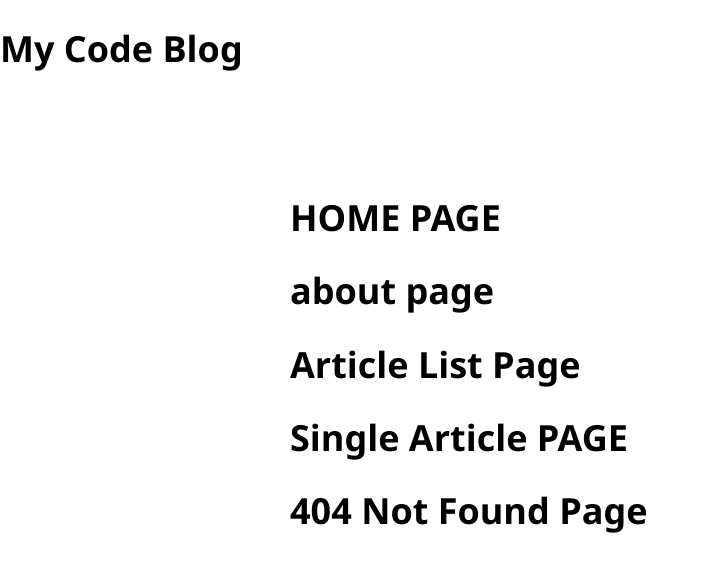
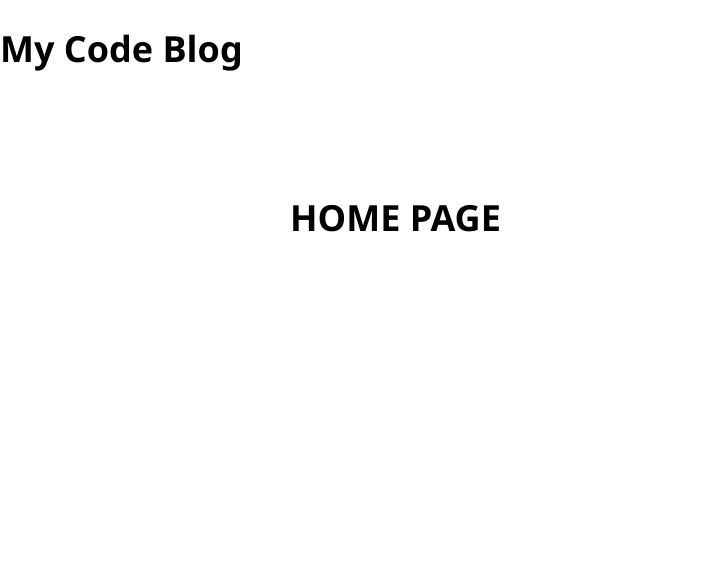
Before and after one commit to willianchu/ReactAWSProject, a React (Create React App) app in the folder my-codeblog/: page / in a window 1280 px wide. Before the commit this address had no page. Shown: the top 572 px of the page, without its empty margins (0-706 px from the left). Built offline with nearby package versions, Linux system fonts and the light colour scheme.

Commit message:
Setup Routes with React-router-dom

```diff
--- a/my-codeblog/package.json
+++ b/my-codeblog/package.json
@@ -8,6 +8,7 @@
     "@testing-library/user-event": "^13.5.0",
     "react": "^18.2.0",
     "react-dom": "^18.2.0",
+    "react-router-dom": "^6.4.1",
     "react-scripts": "5.0.1",
     "web-vitals": "^2.1.4"
   },
--- a/my-codeblog/src/App.js
+++ b/my-codeblog/src/App.js
@@ -1,22 +1,25 @@
 import './App.css';
+import { BrowserRouter, Routes, Route } from 'react-router-dom';
 import HomePage from './pages/HomePage';
 import AboutPage from './pages/AboutPage';
 import ArticleListPage from './pages/ArticleListPage';
 import ArticlePage from './pages/ArticlePage';
-import NotFoundPage from './pages/NotFoundPage';
 
 function App() {
   return (
-    <div className="App">
-      <h1>My Code Blog</h1>
-      <div id="page-body">
-        <HomePage />
-        <AboutPage />
-        <ArticleListPage />
-        <ArticlePage />
-        <NotFoundPage />
+    <BrowserRouter>
+      <div className="App">
+        <h1>My Code Blog</h1>
+        <div id="page-body">
+          <Routes>
+            <Route path="/" element={<HomePage />} />
+            <Route path="/about" element={<AboutPage />} />
+            <Route path="/articles" element={<ArticleListPage />} />
+            <Route path="/articles/:articleId" element={<ArticlePage />} />
+          </Routes>
+        </div>
       </div>
-    </div>
+    </BrowserRouter>
   );
 }
 
```
Also changed, not shown: 2 other files (tests, documents, lock files or other folders).
